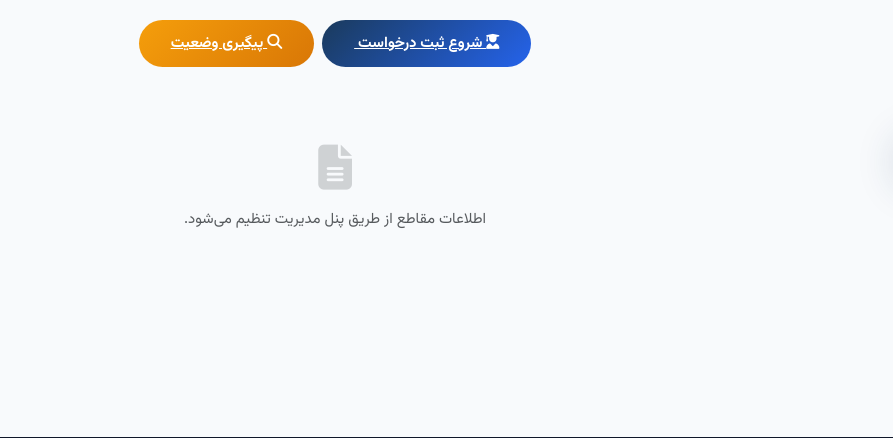
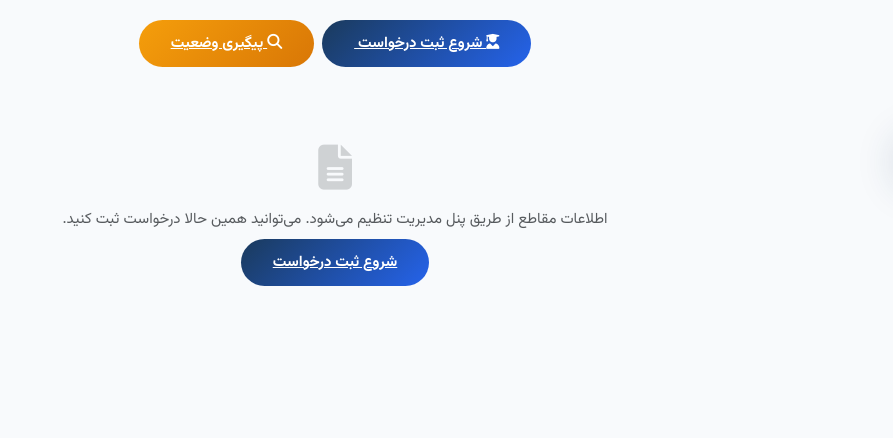
Before and after one commit to Davoadeivai/university-site, a Django app: a page that uses university_site/templates/admissions/admissions.html in a window 1280 px wide; the page is wider, and only the part inside the window is pictured. Shown: the part 582-1020 px from the top of that part, without its empty margins (387-1280 px from the left). Run offline with Django 5.2, Linux system fonts and the light colour scheme; data that the repository does not hold is empty; some libraries are stand-ins or nearby versions.

Commit message:
Add apply CTA on admissions page when degree sections are empty.
Keep the empty-state helpful so applicants can still start registration.

Co-authored-by: Cursor <cursoragent@cursor.com>

```diff
--- a/university_site/templates/admissions/admissions.html
+++ b/university_site/templates/admissions/admissions.html
@@ -186,7 +186,8 @@
         {% else %}
         <div class="text-center py-5 text-muted">
             <i class="fas fa-file-alt fa-3x mb-3 d-block opacity-25"></i>
-            <p>اطلاعات مقاطع از طریق پنل مدیریت تنظیم می‌شود.</p>
+            <p>اطلاعات مقاطع از طریق پنل مدیریت تنظیم می‌شود. می‌توانید همین حالا درخواست ثبت کنید.</p>
+            <a href="{% url 'admissions:apply_otp_send' %}" class="btn-primary-uni mt-3">شروع ثبت درخواست</a>
         </div>
         {% endif %}
     </div>
```
